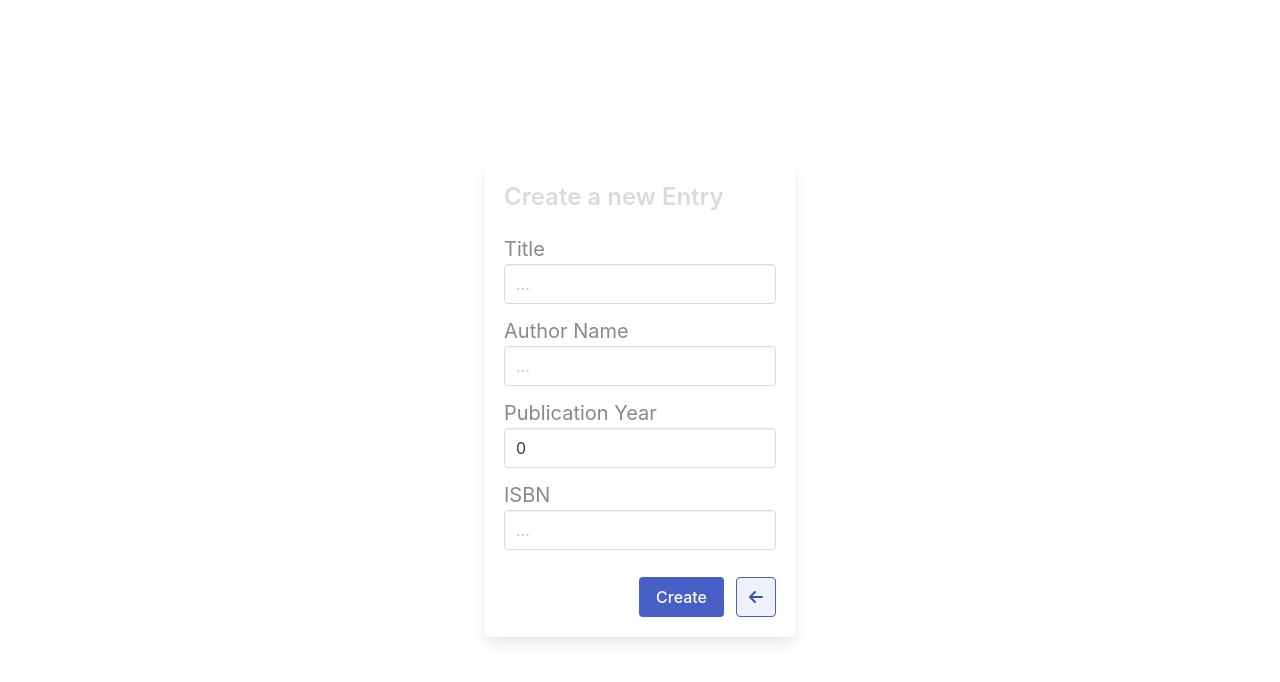
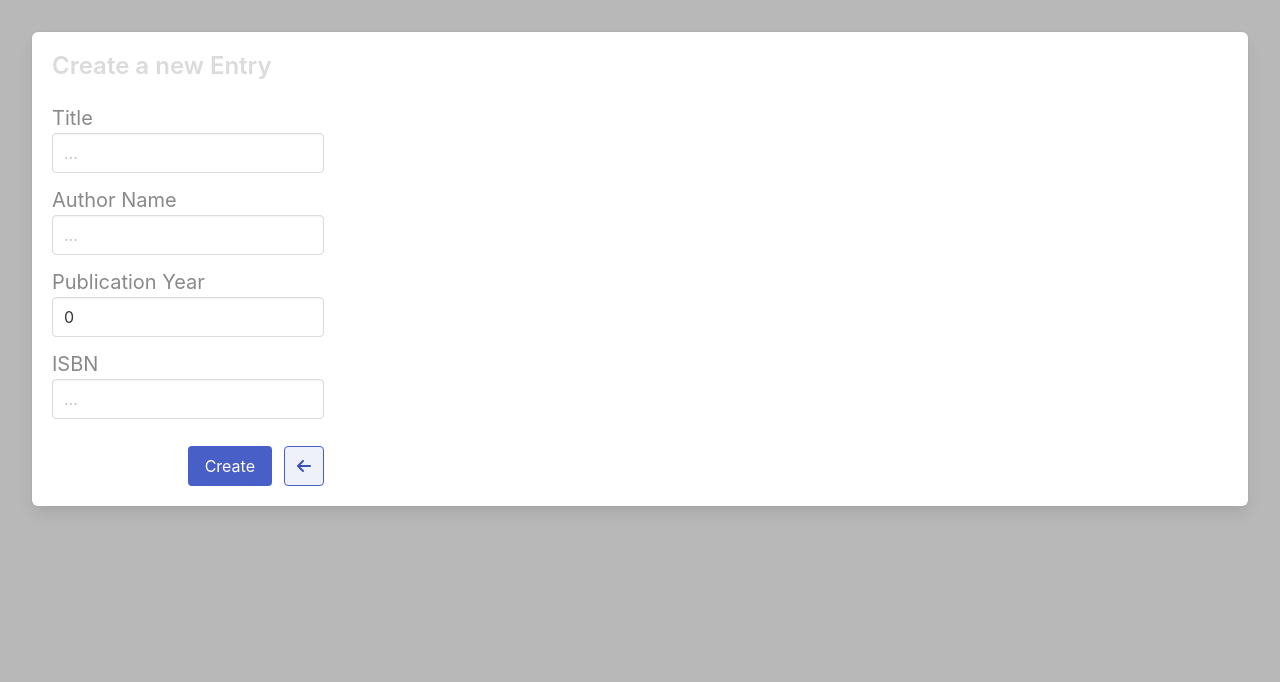
Before and after one commit to Flat-Cat/codingchallenge-library, a React (Vite) app in the folder frontend/: page /new in a window 1280 px wide. Shown: the top 682 px of the page. Built offline with nearby package versions, Linux system fonts and the light colour scheme.

Commit message:
added grid and LinkTo

```diff
--- a/frontend/src/index.scss
+++ b/frontend/src/index.scss
@@ -1,80 +1,6 @@
 @charset "utf-8";
-
-$table-row-hover-background-color: hsl(218, 34%, 75%);
-
 @import "../node_modules/bulma/bulma.sass";
 
 :root {
-  font-family: Inter, system-ui, Avenir, Helvetica, Arial, sans-serif;
-  line-height: 1.5;
-  font-weight: 400;
-
-  color-scheme: light dark;
-  color: rgba(255, 255, 255, 0.87);
-  background-color: #242424;
-
-  font-synthesis: none;
-  text-rendering: optimizeLegibility;
-  -webkit-font-smoothing: antialiased;
-  -moz-osx-font-smoothing: grayscale;
-  -webkit-text-size-adjust: 100%;
+  background-color: #b8b8b8;
 }
-
-a {
-  font-weight: 500;
-  color: #646cff;
-  text-decoration: inherit;
-}
-
-a:hover {
-  color: #535bf2;
-}
-
-body {
-  margin: 0;
-  display: flex;
-  place-items: center;
-  min-width: 320px;
-  min-height: 100vh;
-}
-
-h1 {
-  font-size: 3.2em;
-  line-height: 1.1;
-}
-
-button {
-  border-radius: 8px;
-  border: 1px solid transparent;
-  padding: 0.6em 1.2em;
-  font-size: 1em;
-  font-weight: 500;
-  font-family: inherit;
-  background-color: #1a1a1a;
-  cursor: pointer;
-  transition: border-color 0.25s;
-}
-
-button:hover {
-  border-color: #646cff;
-}
-
-button:focus,
-button:focus-visible {
-  outline: 4px auto -webkit-focus-ring-color;
-}
-
-@media (prefers-color-scheme: light) {
-  :root {
-    color: #213547;
-    background-color: #ffffff;
-  }
-
-  a:hover {
-    color: #747bff;
-  }
-
-  button {
-    background-color: #f9f9f9;
-  }
-}
--- a/frontend/src/pages/Home.scss
+++ b/frontend/src/pages/Home.scss
@@ -1,10 +1,12 @@
+.card{
+
+}
+.cardGrid {
+    display: grid;
+    grid-template-columns: 10fr 10fr;
+    gap: 16px;
+
+}
 .card-image .is-16x24 img {
-    width: 200px; /* Ändern Sie die Breite nach Bedarf */
-
-  }
-
-  .cardGrid {
-    display: grid;
-    grid-template: 1fr / 1fr 1fr 1fr;
-    gap: 16px;
+    width: 200px;
 }
--- a/frontend/src/pages/Home.tsx
+++ b/frontend/src/pages/Home.tsx
@@ -16,15 +16,16 @@ function Home() {
     return (
 
         <div className="container">
+            <div className="cardGrid">
 
                 {data.map((item, index) => (
+                    <Link to={`/book/${item.id}`}>
 
-                <div className="card mx-6 my-6">
-
+                    <div className="card" key={index}>
                         <div className="card-header">
 
                             {/* ___________Placeholder Image___________ */}
-                        <div className="card-image mr-1">
+                            <div className="card-image">
                                 <figure className="image is-16x24">
                                     <img src="https://image-placeholder.com/images/actual-size/240x400.png" alt="Placeholder" />
                                 </figure>
@@ -32,11 +33,11 @@ function Home() {
 
                             {/* ___________Card-Content___________ */}
                             <div className="card-content">
-                            <div className="media" key={index}>
+                                <div className="media">
                                     <div className="media-content">
-                                    <p className="subtitle is-6 has-text-left mx-5 my-5">{item.author} </p>
+                                        <p className="subtitle is-6 has-text-left has-text-grey mx-5 my-2">{item.author}</p>
                                         <p className="title is-4 has-text-left mx-5 my-1">{item.title}</p>
-                                    <p className="subtitle is-6 has-text-left mx-5 my-5">{item.pubYear} </p>
+                                        <p className="subtitle is-6 has-text-left has-text-grey-light mx-5 my-5">{item.pubYear}</p>
                                     </div>
                                 </div>
                             </div>
@@ -51,7 +52,11 @@ function Home() {
                         </footer>
 
                     </div>
+                    </Link>
                 ))}
+
+            </div>
+
         </div>
     )
 }
```
Lines whose indentation alone changed are shown as unchanged.
